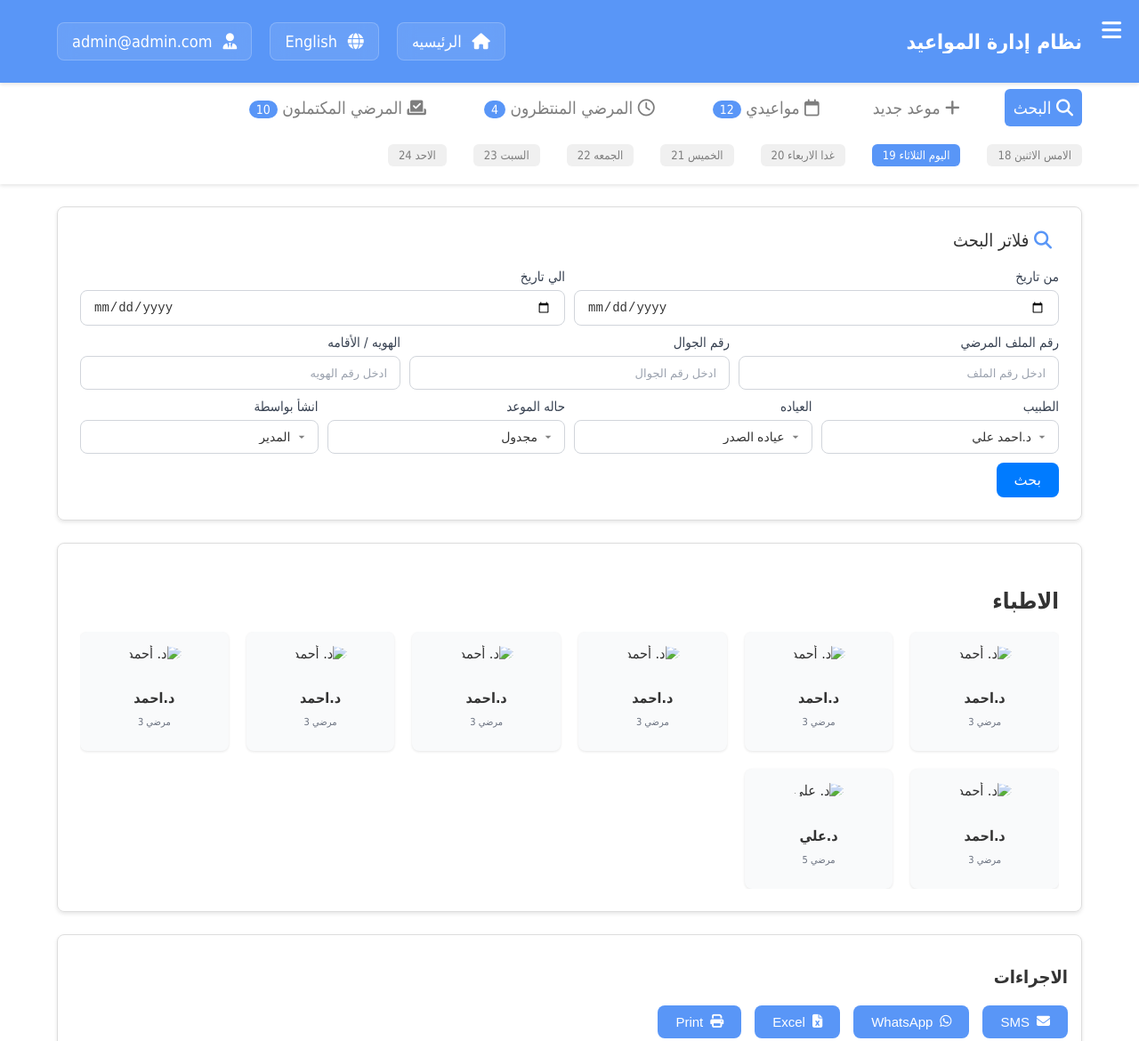
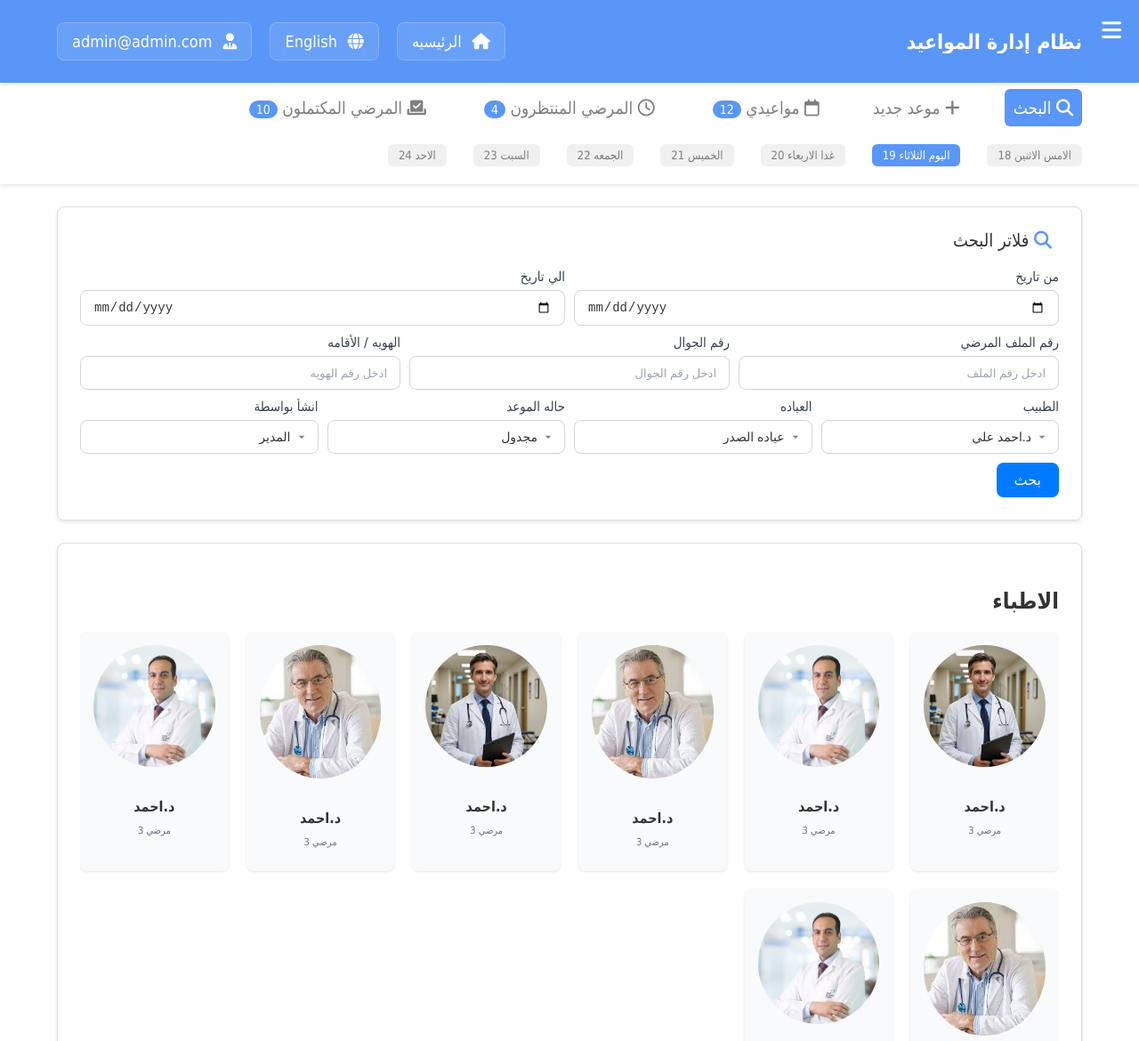
Before and after one commit to Abdelhaamed/appointment-system, a plain HTML site: page index.html in a window 1280 px wide. Shown: the top 1170 px of the page at 89% size. Drawn offline with Linux system fonts and the light colour scheme; the site is published under a folder, as on GitHub Pages, so addresses that start at the root find nothing.

Commit message:
fix: update image paths to relative URLs in doctor cards

```diff
--- a/index.html
+++ b/index.html
@@ -196,7 +196,7 @@
       <div class="doctor-grid">
         <div class="doctor-card">
           <img
-            src="/img/09f40de3-6319-4d7b-9fa6-900860103e40-1024x1024.webp"
+            src="./img/09f40de3-6319-4d7b-9fa6-900860103e40-1024x1024.webp"
             alt="د. أحمد"
           />
           <h4 data-translate="40">د. أحمد</h4>
@@ -204,46 +204,46 @@
         </div>
         <div class="doctor-card">
           <img
-            src="/img/WhatsApp-Image-2023-09-20-at-10.12.36-AM.jpeg"
+            src="./img/WhatsApp-Image-2023-09-20-at-10.12.36-AM.jpeg"
             alt="د. أحمد"
           />
           <h4 data-translate="42">د. أحمد</h4>
           <p data-translate="43">3 مرضى</p>
         </div>
         <div class="doctor-card">
-          <img src="/img/images.jfif" alt="د. أحمد" />
+          <img src="./img/images.jfif" alt="د. أحمد" />
           <h4 data-translate="44">د. أحمد</h4>
           <p data-translate="45">3 مرضى</p>
         </div>
         <div class="doctor-card">
           <img
-            src="/img/09f40de3-6319-4d7b-9fa6-900860103e40-1024x1024.webp"
+            src="./img/09f40de3-6319-4d7b-9fa6-900860103e40-1024x1024.webp"
             alt="د. أحمد"
           />
           <h4 data-translate="46">د. أحمد</h4>
           <p data-translate="47">3 مرضى</p>
         </div>
         <div class="doctor-card">
-          <img src="/img/images.jfif" alt="د. أحمد" />
+          <img src="./img/images.jfif" alt="د. أحمد" />
           <h4 data-translate="48">د. أحمد</h4>
           <p data-translate="49">3 مرضى</p>
         </div>
         <div class="doctor-card">
           <img
-            src="/img/WhatsApp-Image-2023-09-20-at-10.12.36-AM.jpeg"
+            src="./img/WhatsApp-Image-2023-09-20-at-10.12.36-AM.jpeg"
             alt="د. أحمد"
           />
           <h4 data-translate="50">د. أحمد</h4>
           <p data-translate="51">3 مرضى</p>
         </div>
         <div class="doctor-card">
-          <img src="/img/images.jfif" alt="د. أحمد" />
+          <img src="./img/images.jfif" alt="د. أحمد" />
           <h4 data-translate="52">د. أحمد</h4>
           <p data-translate="53">3 مرضى</p>
         </div>
         <div class="doctor-card">
           <img
-            src="/img/WhatsApp-Image-2023-09-20-at-10.12.36-AM.jpeg"
+            src="./img/WhatsApp-Image-2023-09-20-at-10.12.36-AM.jpeg"
             alt="د. علي"
           />
           <h4 data-translate="54">د. علي</h4>
```
